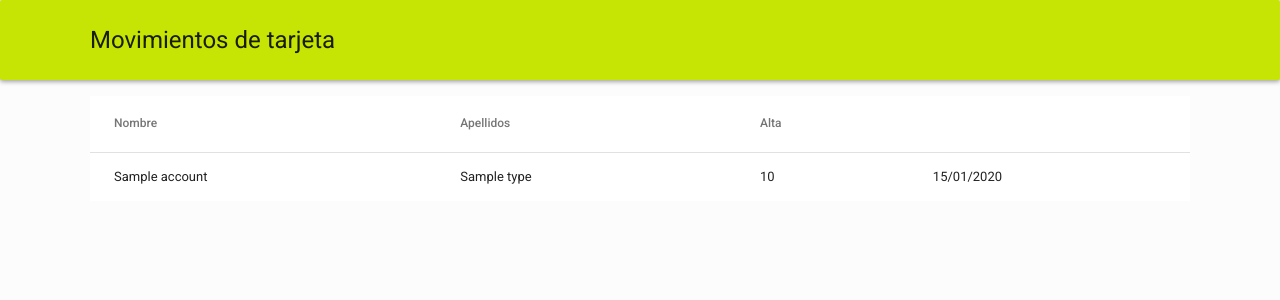
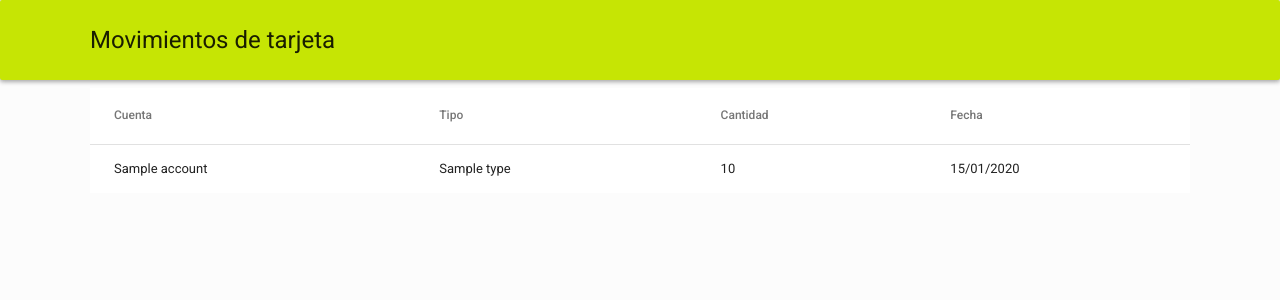
Before and after one commit to Mercado-Social-de-Madrid/gestionMES, a Django app: template templates/card/list.html in a window 1280 px wide. Shown: the part 56-356 px from the top of the page. Run offline with Django 3.2, Linux system fonts and the light colour scheme; the template is opened without the code that fills it: most values are stand-ins (such as "Sample title", 1, 10 or a date in 2020); style sheets or scripts are compiled from the project's sources; some libraries are stand-ins or nearby versions.

Commit message:
Update payments header table

```diff
--- a/payments/views.py
+++ b/payments/views.py
@@ -69,7 +69,7 @@ class CardPaymentsListView(FilterMixin, FilterView, ListItemUrlMixin, AjaxTempla
     template_name = 'card/list.html'
     ajax_template_name = 'card/query.html'
     paginate_by = 15
-
+    model = PendingPayment
 
 
 def form(request, trans_type='0'):
--- a/templates/card/list.html
+++ b/templates/card/list.html
@@ -16,8 +16,8 @@
         </div>
     </div>
 
-    <div class="container">
-        {% include 'common/list/filter_form.html' %}
+    <div class="container pt-2">
+
         {% include 'common/list/ajax_wrapper.html' with query_template='payments/query.html' %}
     </div>
 
--- a/templates/payments/query.html
+++ b/templates/payments/query.html
@@ -1,10 +1,10 @@
 {% extends 'common/list/base.html' %}
 
  {% block table_head %}
-    <th scope="col">Nombre</th>
-    <th scope="col">Apellidos</th>
-    <th scope="col">Alta</th>
-
+    <th scope="col">Cuenta</th>
+    <th scope="col">Tipo</th>
+    <th scope="col">Cantidad</th>
+    <th scope="col">Fecha</th>
 {% endblock %}
 
 
```
